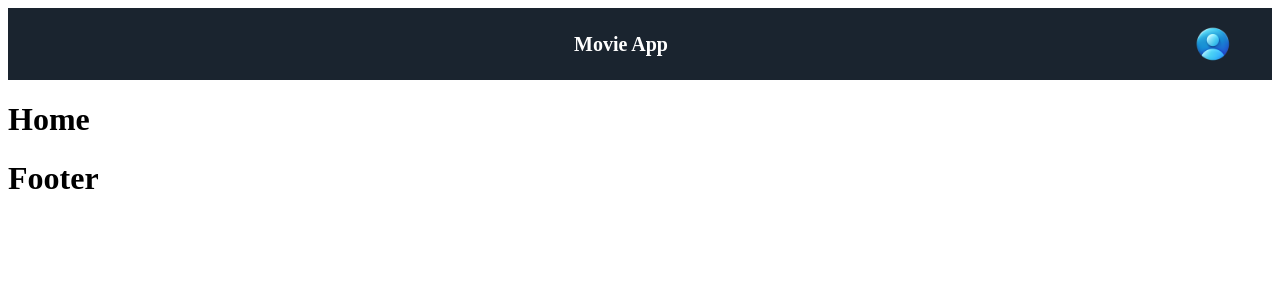
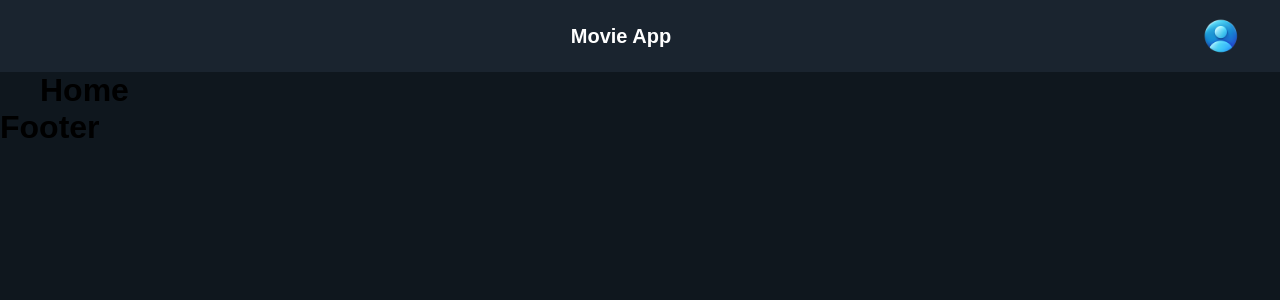
Before and after one commit to Rohhaannn/MovieApp, a React (Vite) app: page / in a window 1280 px wide. Shown: the top 300 px of the page. Built offline with nearby package versions, Linux system fonts and the light colour scheme.

Commit message:
basic container styling added

```diff
--- a/src/App.scss
+++ b/src/App.scss
@@ -0,0 +1,21 @@
+@import '../src/common/colors.scss';
+
+* {
+  margin: 0;
+  padding: 0;
+  box-sizing: border-box;
+  font-family: 'Poppins', sans-serif;
+}
+
+a {
+  text-decoration: none;
+
+}
+
+body {
+  background: $primary-color;
+}
+
+.container {
+  margin: 0px 40px;
+}
--- a/src/Layout.jsx
+++ b/src/Layout.jsx
@@ -2,12 +2,15 @@
 import Header from './components/Header/Header'
 import Footer from './components/Footer/Footer'
 import { Outlet } from 'react-router-dom'
+import './App.scss'
 
 const Layout = () => {
   return (
     <>
       <Header/>
-      <Outlet/>
+      <div className='container'>
+        <Outlet/>
+      </div>
       <Footer/>
     </>
   )
```
